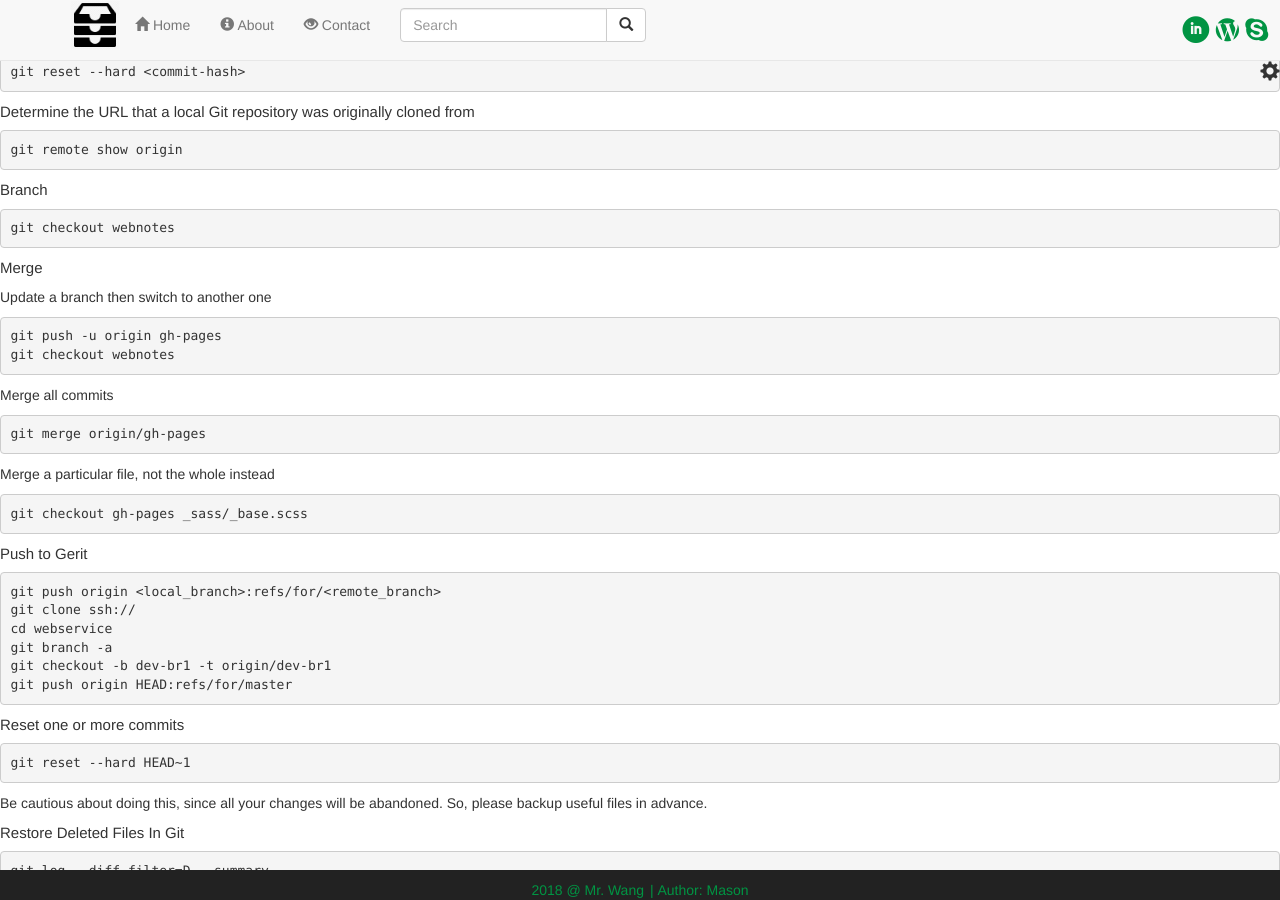
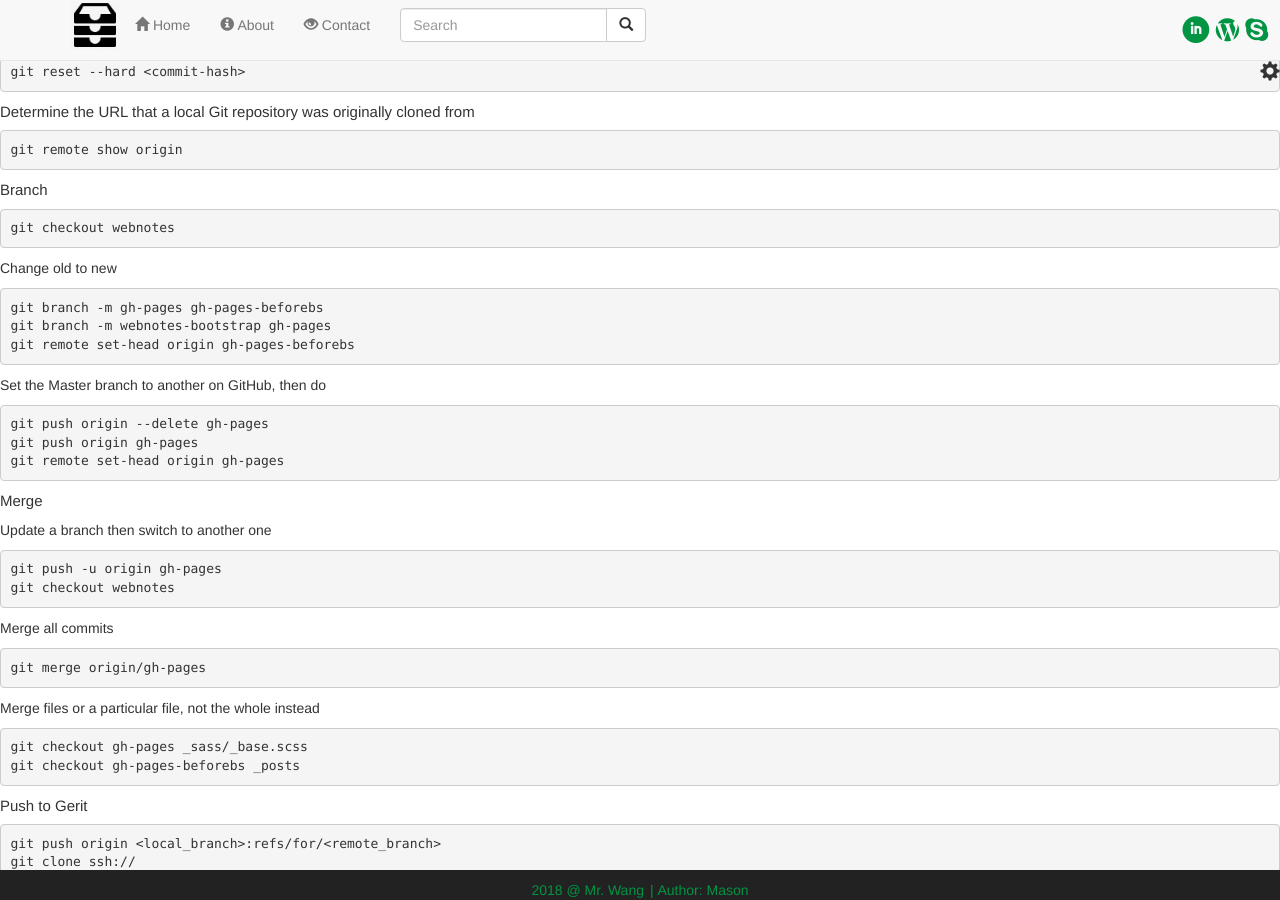
Before and after one commit to mason-mx/jekyll_demo, a Jekyll site: the page built from _posts/1000-01-01-gittricks.md, in a window 1280 px wide and 900 px high, scrolled down 527 px. Built offline with Jekyll 4.4.1, drawn with Linux system fonts in a browser that asks for light colours; nearby versions of some CDN libraries; grey boxes are pictures that could not be loaded.

Commit message:
usage of branch

````diff
--- a/_config.yml
+++ b/_config.yml
@@ -1,5 +1,5 @@
 # Site settings
-title: web notes
+title: Web Notes
 baseurl: /jekyll_demo
 url: "" # default is empty
 author: "Mason"
--- a/_posts/1000-01-01-gittricks.md
+++ b/_posts/1000-01-01-gittricks.md
@@ -49,6 +49,22 @@ git remote show origin
 git checkout webnotes
 ```
 
+Change old to new
+
+```
+git branch -m gh-pages gh-pages-beforebs
+git branch -m webnotes-bootstrap gh-pages
+git remote set-head origin gh-pages-beforebs
+```
+
+Set the Master branch to another on GitHub, then do
+
+```
+git push origin --delete gh-pages
+git push origin gh-pages
+git remote set-head origin gh-pages
+```
+
 ## Merge
 
 Update a branch then switch to another one
@@ -63,9 +79,10 @@ Merge all commits
 git merge origin/gh-pages
 ```
 
-Merge a particular file, not the whole instead
+Merge files or a particular file, not the whole instead
 ```
 git checkout gh-pages _sass/_base.scss
+git checkout gh-pages-beforebs _posts
 ```
 
 ## Push to Gerit
--- a/index.html
+++ b/index.html
@@ -1,6 +1,5 @@
 ---
 layout: default
-title: Welcome to Jekyll
 ---
 <div class="container">
 	<div id="wrapper" class="row">
````
